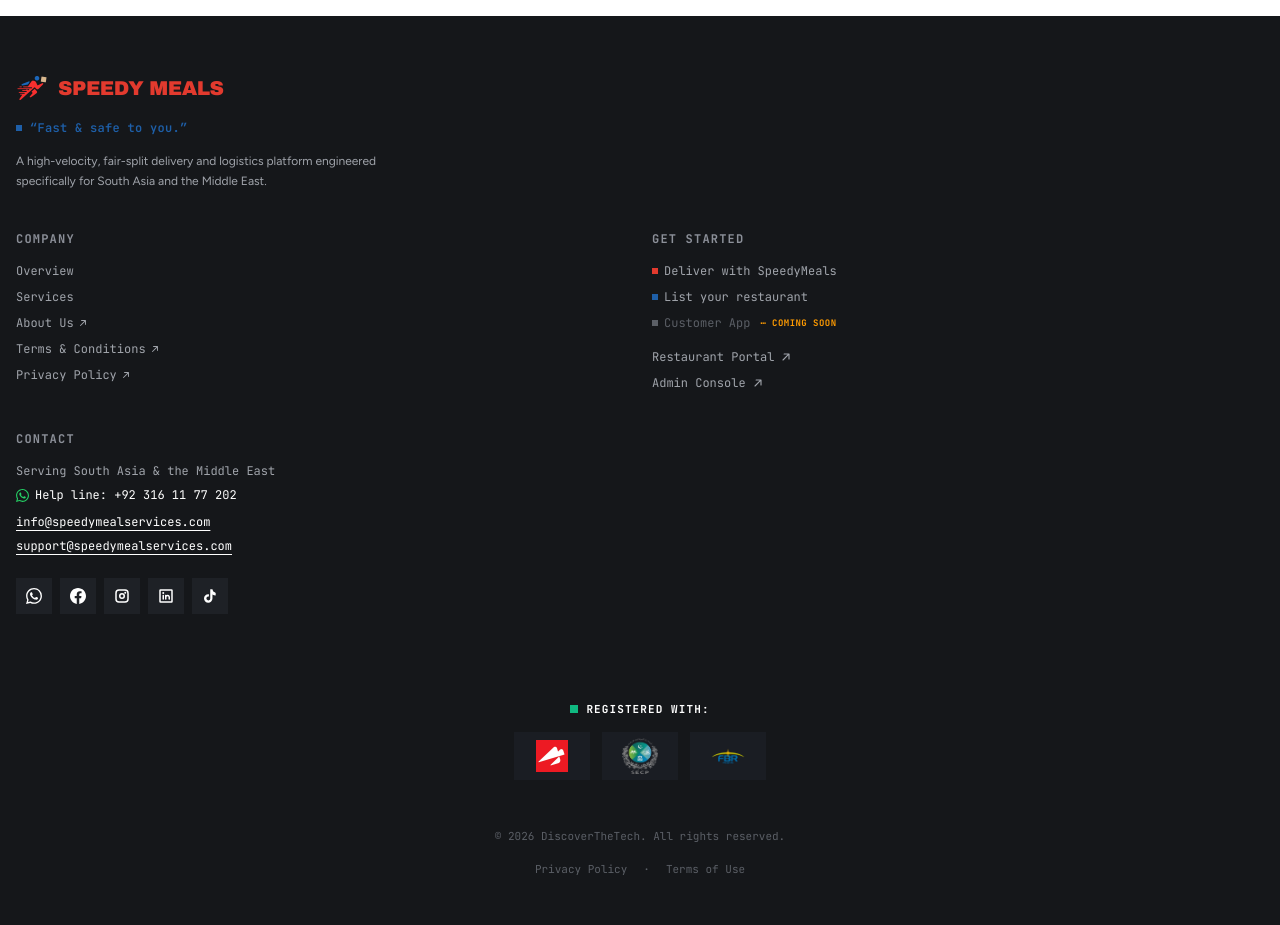
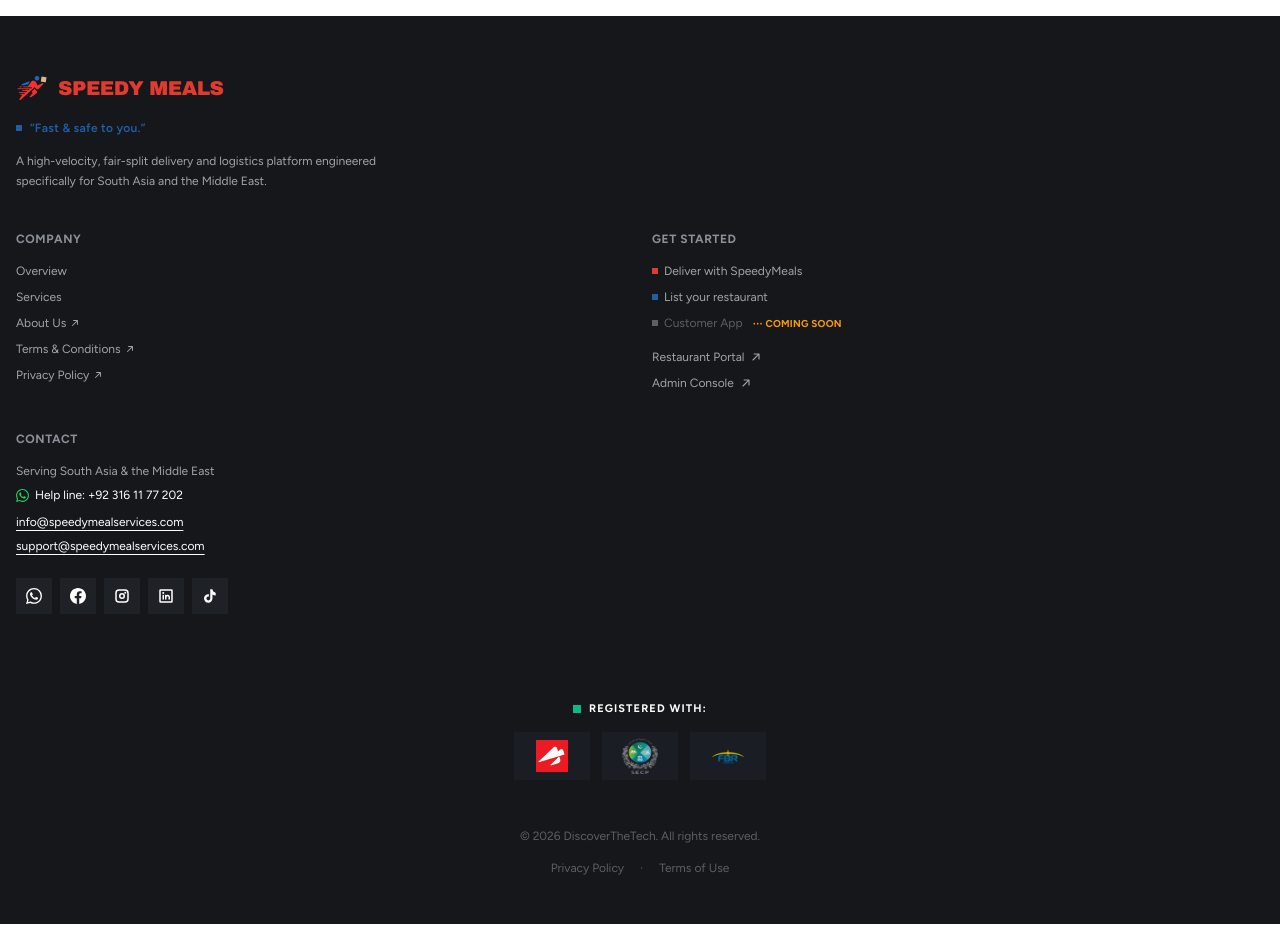
Before and after one commit to studenttoanalyst/speedymeals, a Next.js app in the folder website/: page / in a window 1280 px wide. Shown: the part 8740-9665 px from the top of the page. Built offline with nearby package versions, Linux system fonts and the light colour scheme.

Commit message:
font changes

```diff
--- a/website/components/home/Footer.tsx
+++ b/website/components/home/Footer.tsx
@@ -69,7 +69,7 @@
               </span>
             </div>
 
-            <div className="font-mono text-xs text-blue font-semibold tracking-wide flex items-center space-x-2">
+            <div className="font-sans text-xs text-blue font-semibold tracking-wide flex items-center space-x-2">
               <span className="inline-block w-1.5 h-1.5 bg-blue" />
               <span>&ldquo;Fast &amp; safe to you.&rdquo;</span>
             </div>
@@ -84,10 +84,10 @@
           <div className="col-span-1 lg:col-span-5 grid grid-cols-2 gap-6 sm:gap-8">
             {/* Col 2A: Company */}
             <div className="space-y-4">
-              <div className="font-mono text-xs uppercase tracking-widest text-[#8C9099] font-bold">
+              <div className="font-sans text-xs uppercase tracking-wider text-[#8C9099] font-bold">
                 COMPANY
               </div>
-              <ul className="space-y-2.5 text-xs font-mono">
+              <ul className="space-y-2.5 text-xs font-sans">
                 <li>
                   <button
                     type="button"
@@ -138,10 +138,10 @@
 
             {/* Col 2B: Get Started */}
             <div className="space-y-4">
-              <div className="font-mono text-xs uppercase tracking-widest text-[#8C9099] font-bold">
+              <div className="font-sans text-xs uppercase tracking-wider text-[#8C9099] font-bold">
                 GET STARTED
               </div>
-              <ul className="space-y-2.5 text-xs font-mono">
+              <ul className="space-y-2.5 text-xs font-sans">
                 <li>
                   <button
                     type="button"
@@ -166,7 +166,7 @@
                   <div className="text-[#5B5F66] flex items-center space-x-1.5 cursor-not-allowed">
                     <span className="w-1.5 h-1.5 bg-[#5B5F66] inline-block" />
                     <span>Customer App</span>
-                    <span className="text-[9px] text-amber-500 font-bold ml-1 font-mono tracking-wider">
+                    <span className="text-[10px] text-amber-500 font-bold ml-1 font-sans tracking-wide">
                       ⋯ COMING SOON
                     </span>
                   </div>
@@ -197,10 +197,10 @@
 
           {/* Section 3: Contact (Below on mobile, 3 cols on desktop) */}
           <div className="col-span-1 lg:col-span-3 space-y-4">
-            <div className="font-mono text-xs uppercase tracking-widest text-[#8C9099] font-bold">
+            <div className="font-sans text-xs uppercase tracking-wider text-[#8C9099] font-bold">
               CONTACT
             </div>
-            <div className="space-y-2 text-xs font-mono">
+            <div className="space-y-2 text-xs font-sans">
               <div className="text-[#A0A4AB]">Serving South Asia &amp; the Middle East</div>
               <div>
                 <a
@@ -290,7 +290,7 @@
         </div>
 
         {/* Regulatory Registration Section: Sleek black hollowed boxes */}
-        <div className="py-6 border-b border-[#2D3139] flex flex-col sm:flex-row items-center justify-between gap-4 font-mono text-xs text-[#A0A4AB]">
+        <div className="py-6 border-b border-[#2D3139] flex flex-col sm:flex-row items-center justify-between gap-4 font-sans text-xs text-[#A0A4AB]">
           <div className="flex items-center space-x-2">
             <span className="relative flex h-2 w-2">
               <span className="animate-ping absolute inline-flex h-full w-full bg-[#10B981] opacity-75" />
@@ -332,7 +332,7 @@
         </div>
 
         {/* Bottom bar (hairline top-border) */}
-        <div className="pt-6 flex flex-col sm:flex-row items-center justify-between gap-4 font-mono text-[11px] text-[#5B5F66]">
+        <div className="pt-6 flex flex-col sm:flex-row items-center justify-between gap-4 font-sans text-xs text-[#5B5F66]">
           <div>&copy; 2026 DiscoverTheTech. All rights reserved.</div>
           <div className="flex items-center space-x-4">
             <Link href="/privacy" className="hover:underline hover:text-[#A0A4AB] transition-colors">
--- a/website/components/home/Navbar.tsx
+++ b/website/components/home/Navbar.tsx
@@ -170,7 +170,7 @@
                 id={`nav-link-${item.label.toLowerCase().replace(/\s+/g, '-')}`}
                 type="button"
                 onClick={() => handleNavClick(item.id as 'overview' | 'services' | 'partner' | 'about')}
-                className={`nav-pill relative px-3.5 py-2 font-mono text-xs uppercase tracking-wider transition-colors duration-150 cursor-pointer ${isAboutActive
+                className={`nav-pill relative px-3.5 py-2 font-sans font-medium text-sm tracking-wide transition-colors duration-150 cursor-pointer ${isAboutActive
                   ? 'text-black font-bold bg-tan/20'
                   : 'text-ink-soft hover:text-ink hover:bg-paper-off/50'
                   }`}
@@ -187,7 +187,7 @@
             id="nav-cta-early-access"
             type="button"
             onClick={() => handleNavClick('partner', 'customer')}
-            className="nav-pill px-4 py-2 text-xs font-mono font-bold tracking-wider uppercase bg-[#C7A874] text-[#15171A] hover:bg-[#B3935B] transition-colors duration-150 flex items-center space-x-1.5 cursor-pointer shadow-xs"
+            className="nav-pill px-4 py-2 text-xs font-sans font-bold tracking-wide uppercase bg-[#C7A874] text-[#15171A] hover:bg-[#B3935B] transition-colors duration-150 flex items-center space-x-1.5 cursor-pointer shadow-xs"
           >
             <span>Get VIP access</span>
             <ArrowRight size={13} weight="bold" />
@@ -199,7 +199,7 @@
               id="nav-cta-portals"
               type="button"
               onClick={() => setPortalsOpen((prev) => !prev)}
-              className={`nav-pill px-3 py-2 text-xs font-mono font-semibold tracking-wider uppercase transition-all duration-150 flex items-center space-x-1.5 cursor-pointer ${sessionRole === 'admin'
+              className={`nav-pill px-3 py-2 text-xs font-sans font-semibold tracking-wide uppercase transition-all duration-150 flex items-center space-x-1.5 cursor-pointer ${sessionRole === 'admin'
                 ? 'border border-ink bg-ink text-white hover:bg-black shadow-xs'
                 : sessionRole === 'restaurant'
                   ? 'border border-blue bg-blue text-white hover:bg-[#155ab6] shadow-xs'
@@ -239,7 +239,7 @@
                   className="absolute right-0 top-full mt-2 w-56 bg-white border border-line shadow-xl py-2 z-50 rounded-xl"
                 >
                   <div className="px-3 pb-2 mb-1 border-b border-line">
-                    <span className="font-mono text-[9px] uppercase tracking-widest text-ink-soft font-bold">
+                    <span className="font-sans text-[10px] uppercase tracking-wider text-ink-soft font-bold">
                       SpeedyMeals Portals
                     </span>
                   </div>
@@ -280,13 +280,13 @@
 
                   {sessionRole && (
                     <div className="px-3 pt-2 mt-1 border-t border-line flex items-center justify-between">
-                      <span className="font-mono text-[10px] text-ink-soft truncate max-w-[100px]">
+                      <span className="font-sans text-xs text-ink-soft truncate max-w-[100px]">
                         {sessionUser?.name || sessionRole.toUpperCase()}
                       </span>
                       <button
                         type="button"
                         onClick={handleLogout}
-                        className="text-red hover:text-ink font-mono text-[10px] font-bold flex items-center space-x-1 cursor-pointer transition-colors"
+                        className="text-red hover:text-ink font-sans text-xs font-bold flex items-center space-x-1 cursor-pointer transition-colors"
                       >
                         <SignOut size={11} weight="bold" />
                         <span>Sign out</span>
@@ -319,7 +319,7 @@
           id="mobile-drawer-panel"
           className="nav-drawer md:hidden mt-2 border border-line bg-white/98 backdrop-blur-md shadow-2xl p-5 space-y-4"
         >
-          <div className="flex flex-col space-y-1 font-mono text-xs uppercase tracking-widest">
+          <div className="flex flex-col space-y-1 font-sans text-sm uppercase tracking-wider font-semibold">
             <button
               id="mobile-link-services"
               type="button"
@@ -362,7 +362,7 @@
                 id="mobile-link-early-access"
                 type="button"
                 onClick={() => handleNavClick('partner', 'customer')}
-                className="w-full py-3 px-4 bg-[#C7A874] text-[#15171A] font-mono font-bold uppercase tracking-wider rounded-lg flex justify-center items-center space-x-2"
+                className="w-full py-3 px-4 bg-[#C7A874] text-[#15171A] font-sans font-bold uppercase tracking-wide rounded-lg flex justify-center items-center space-x-2"
               >
                 <span>Get VIP access</span>
                 <ArrowRight size={13} weight="bold" />
@@ -402,7 +402,7 @@
           </div>
 
           {sessionRole && (
-            <div className="pt-1 pb-2 flex items-center justify-between font-mono text-[11px] text-ink-soft border-t border-line">
+            <div className="pt-1 pb-2 flex items-center justify-between font-sans text-xs text-ink-soft border-t border-line">
               <span>Active: <strong className="text-ink">{sessionRole.toUpperCase()}</strong></span>
               <button
                 type="button"
@@ -414,7 +414,7 @@
             </div>
           )}
 
-          <div className="pt-2 grid grid-cols-3 gap-2 font-mono text-[10px] uppercase font-bold tracking-wider">
+          <div className="pt-2 grid grid-cols-3 gap-2 font-sans text-xs uppercase font-bold tracking-wide">
             <button
               id="mobile-cta-rider"
               type="button"
```
